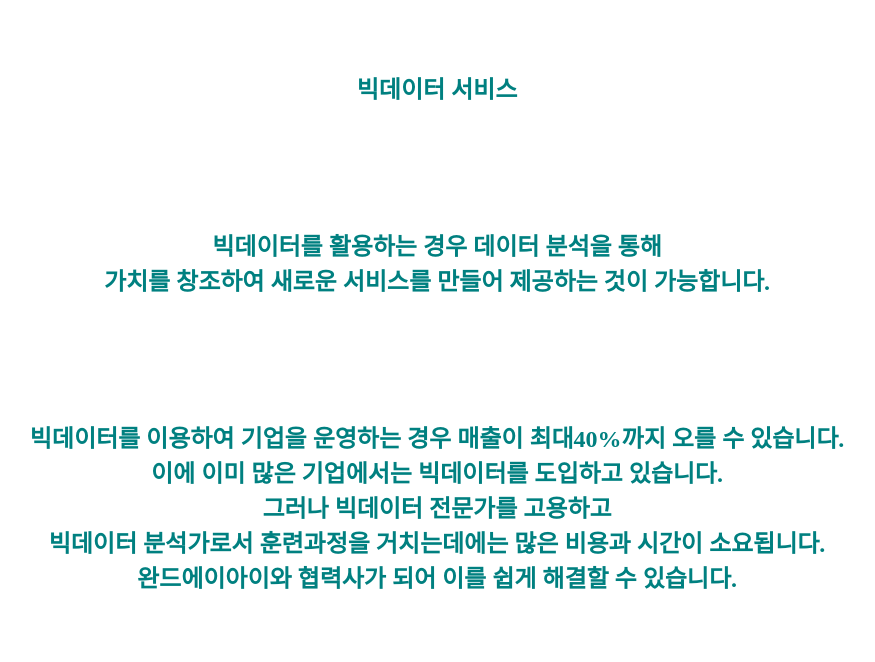
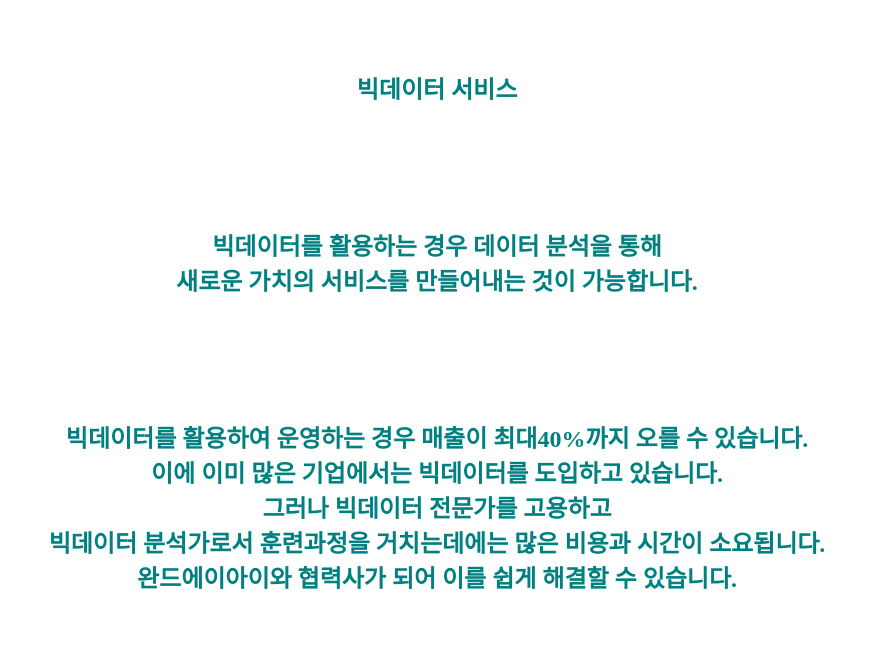
Before and after one commit to wandaicom/wandai, a Django app: page /bigdata/ in a window 1280 px wide. Shown: the part 1775-2437 px from the top of the page, without its empty margins (203-1078 px from the left). Run offline with Django 4.2, Linux system fonts and the light colour scheme.

Commit message:
빅데이터 내용 변경

```diff
--- a/templates/bigdata.html
+++ b/templates/bigdata.html
@@ -65,10 +65,10 @@
     <h2>빅데이터 서비스</h2>
 
     <h2>빅데이터를 활용하는 경우 데이터 분석을 통해
-    <br>가치를 창조하여 새로운 서비스를 만들어 제공하는 것이 가능합니다.</h2>
+    <br>새로운 가치의 서비스를 만들어내는 것이 가능합니다.</h2>
 
 
-    <h2>빅데이터를 이용하여 기업을 운영하는 경우 매출이 최대40%까지 오를 수 있습니다.
+    <h2>빅데이터를 활용하여 운영하는 경우 매출이 최대40%까지 오를 수 있습니다.
     <br>이에 이미 많은 기업에서는 빅데이터를 도입하고 있습니다.
     <br>그러나 빅데이터 전문가를 고용하고
     <br>빅데이터 분석가로서 훈련과정을 거치는데에는 많은 비용과 시간이 소요됩니다.
```
